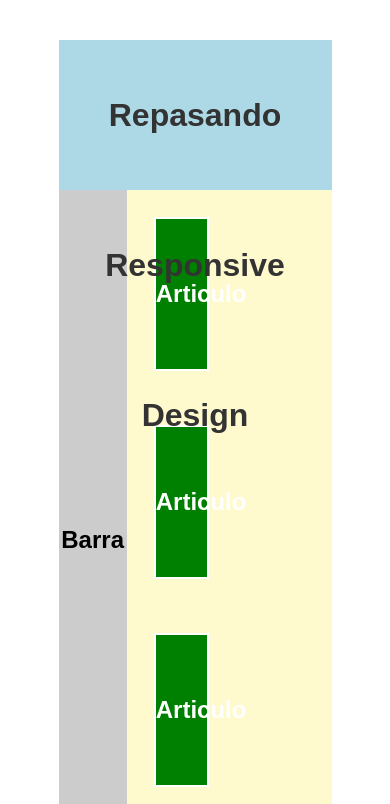
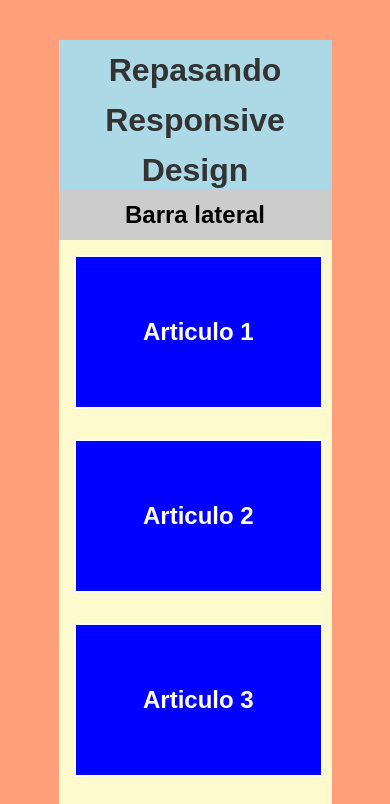
Before and after one commit to Dcterrance88/practicando_responsive_web-design, a plain HTML site: page index.html in a window 390 px wide. Shown: the top 804 px of the page. Drawn offline with Linux system fonts and the light colour scheme.

Commit message:
Media queries
se añadieron media queries y condiciones para cuando se cambie en este
caso el ancho de la pantalla, aplique estilos personalizados.

```diff
--- a/css/style.css
+++ b/css/style.css
@@ -51,5 +51,51 @@ aside {
   text-align: center;
   border: 2px solid white;
   float: left;
-  margin: 27px;
+  margin: 15px;
 }
+/*Responsive*/
+/* Desde el width 0px hasta la 888px va a tener los siguientes estilos */
+@media (max-width: 888px){
+  #articles article{
+    width: 40%;
+    background-color: red;
+  }
+}
+@media (max-width: 680px) {
+  #container{
+    overflow: hidden;
+  }
+  aside{
+    width: 100%;
+    margin: 0px auto;
+    float: none;
+    min-height: auto;
+    line-height: 50px;
+  }
+  body{
+    background: lightsalmon;
+  }
+  #articles{
+    width: 100%;
+    margin: 0px auto;
+    float: none;
+  }
+  #articles article{
+    width: 90%;
+    background-color: blue;
+  }
+  header{
+
+    line-height: 50px;
+  }
+  header h1{
+    padding-top: 20px;
+  }
+
+}
+@media (max-width: 421px) {
+  header h1{
+    padding-top: 5px;
+  }
+
+}
```
